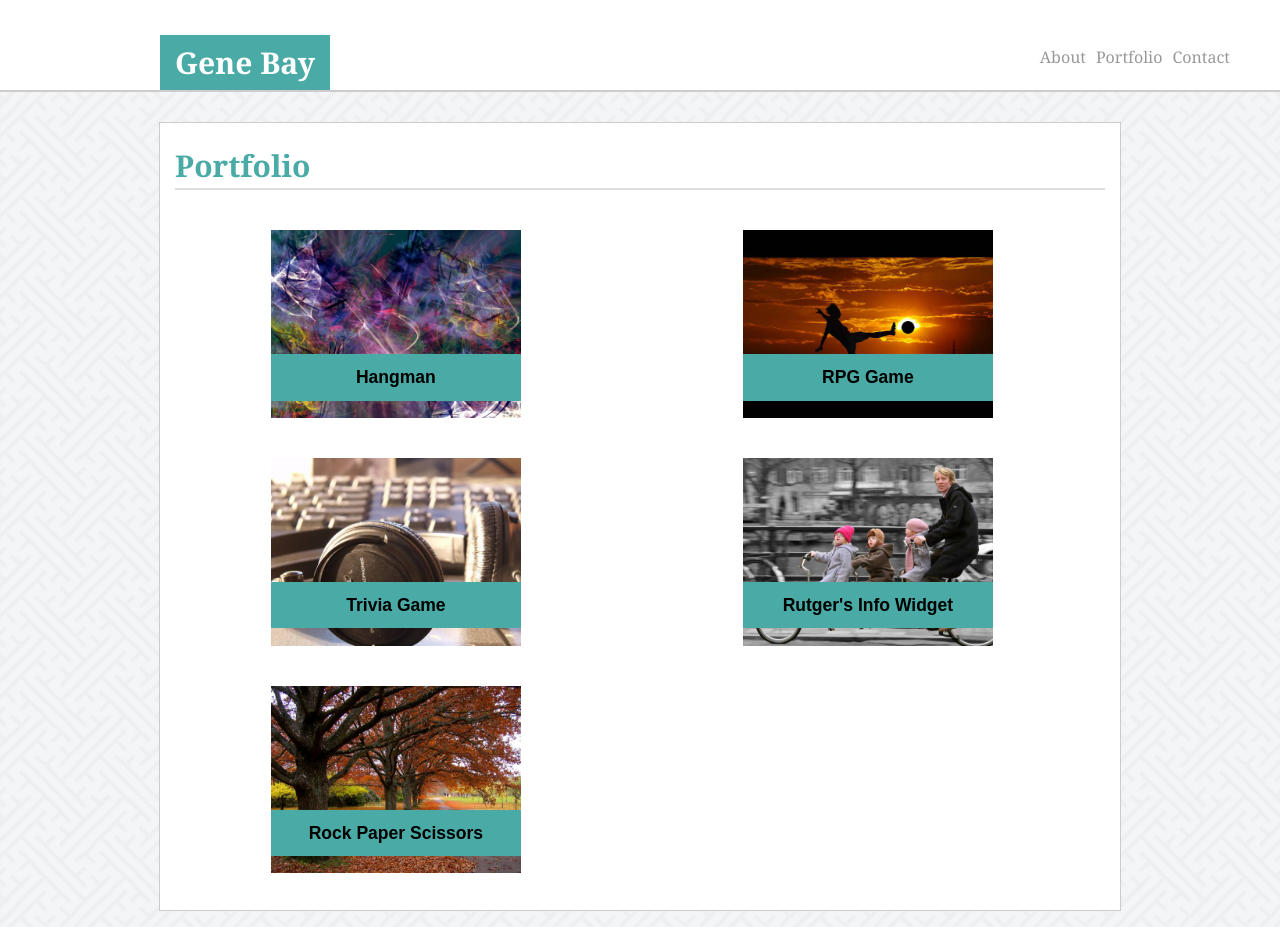
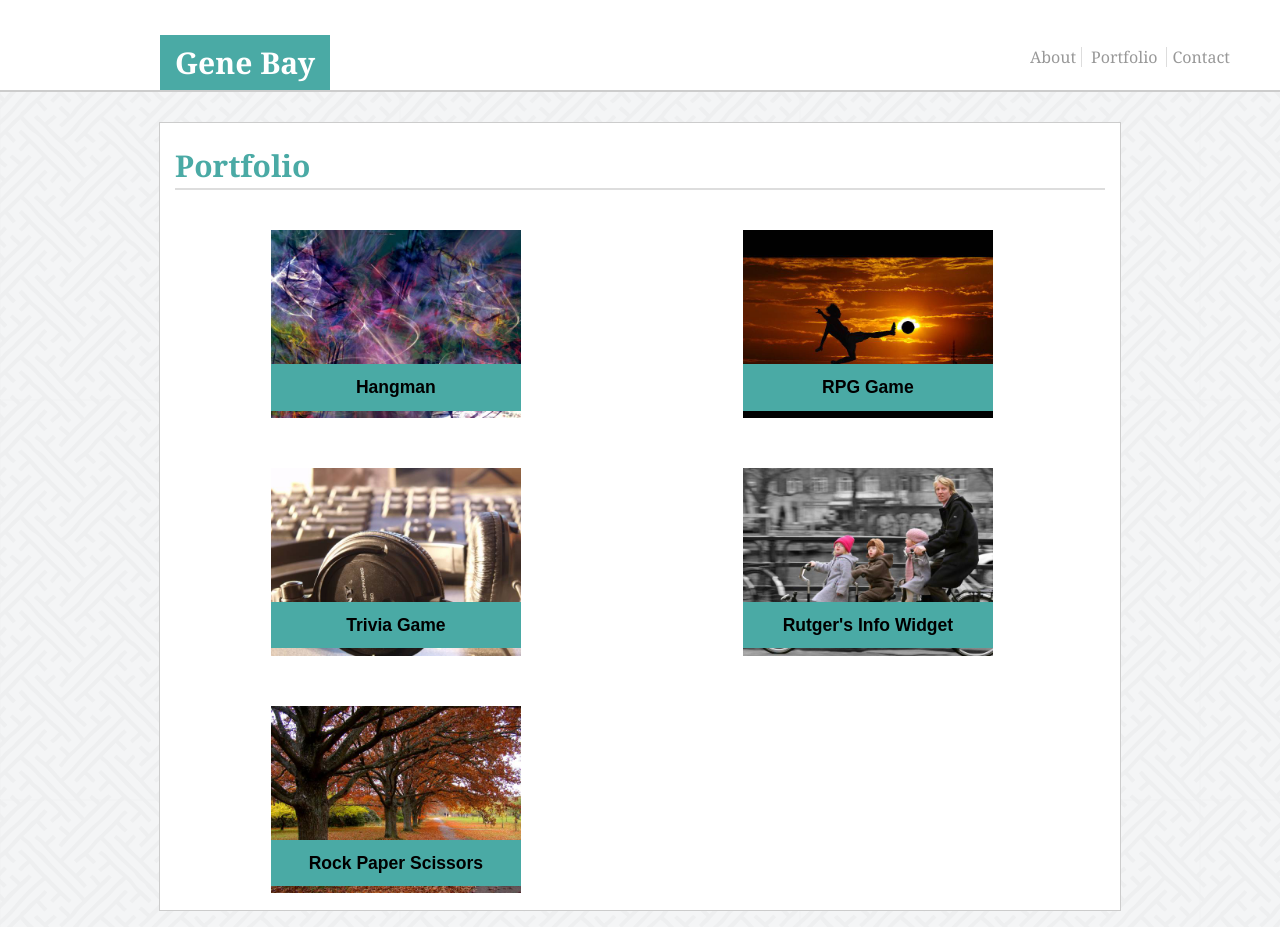
Before and after one commit to baysik/Basic-Portfolio, a plain HTML site: page portfolio.html in a window 1280 px wide. Shown: the top 927 px of the page. Drawn offline with Linux system fonts and the light colour scheme.

Commit message:
maybe final

```diff
--- a/assets/css/style.css
+++ b/assets/css/style.css
@@ -86,7 +86,6 @@ header a{
 }
 
 header li {
-    float: left;
     display: inline;
     padding: 0 5px 0 5px;
 }
@@ -192,7 +191,7 @@ input[type=submit] {
     margin-left: 20px;
 }
 
-/* Boxes */
+/* Portfolio Boxes */
 
 #boxes {
     margin-top: 20px;
@@ -204,7 +203,7 @@ input[type=submit] {
     background-color: #4aaaa5;
     width: 53.2%;
     margin-left: 91px;
-    margin-top: -70px;
+    margin-top: -60px;
     position: relative;
 }
 
@@ -225,7 +224,7 @@ input[type=submit] {
 
 /* Footer */
 footer {
-    position: static;
+    position: relative;
     bottom: 0;
     text-align: center;
     font-size: 12px;
--- a/portfolio.html
+++ b/portfolio.html
@@ -16,9 +16,9 @@
         </div>
         <nav>
             <ul>
-                <li><a href="index.html">About</a></li>
+                <li class="indexlink"><a href="index.html">About</a></li>
                 <li><a href="portfolio.html">Portfolio</a></li>
-                <li><a href="contact.html">Contact</a></li>
+                <li class="contactlink"><a href="contact.html">Contact</a></li>
             </ul>
         </nav>
     </header>
```
Also changed, not shown: contact.html (+2 -2 lines).
